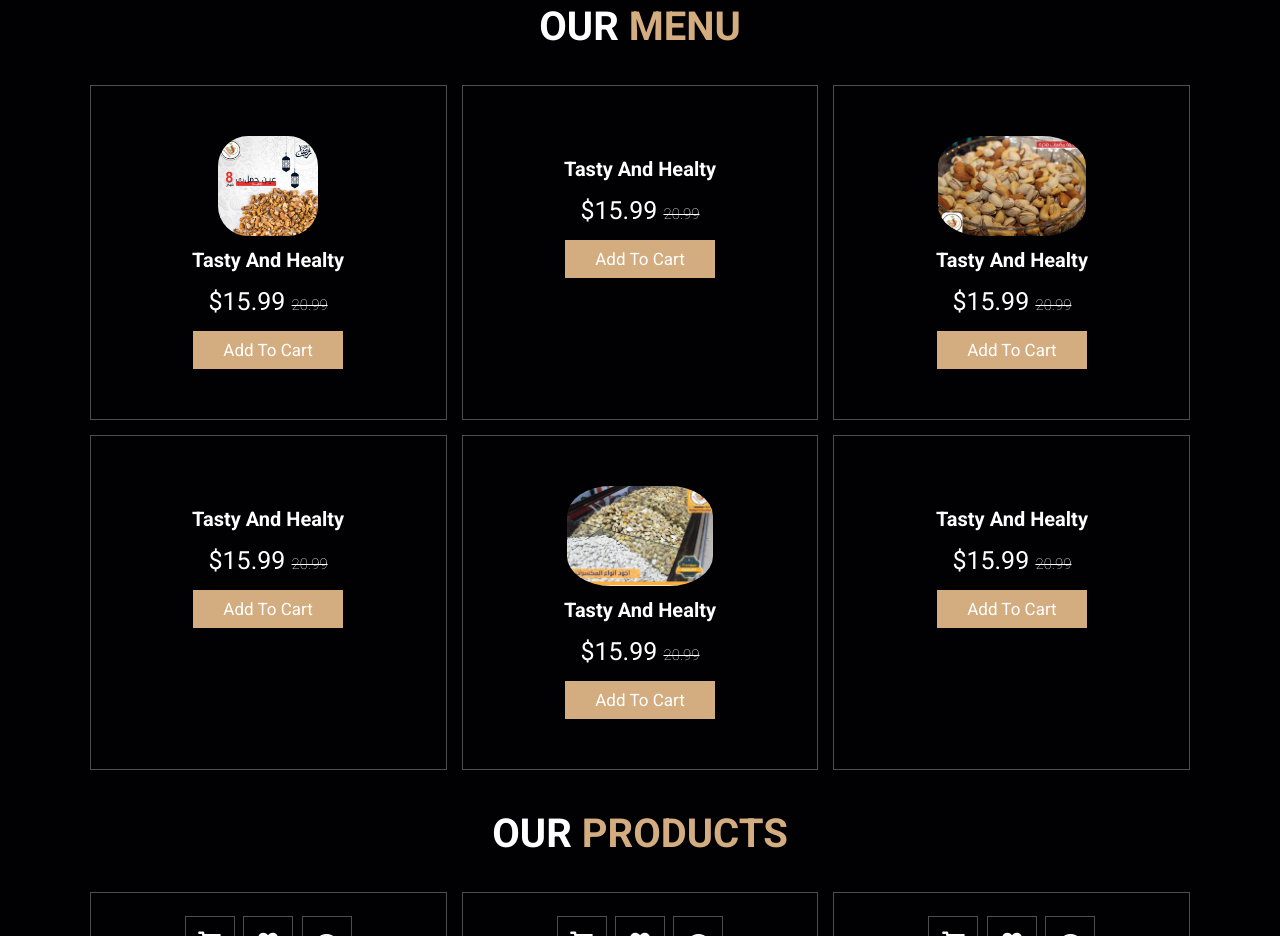
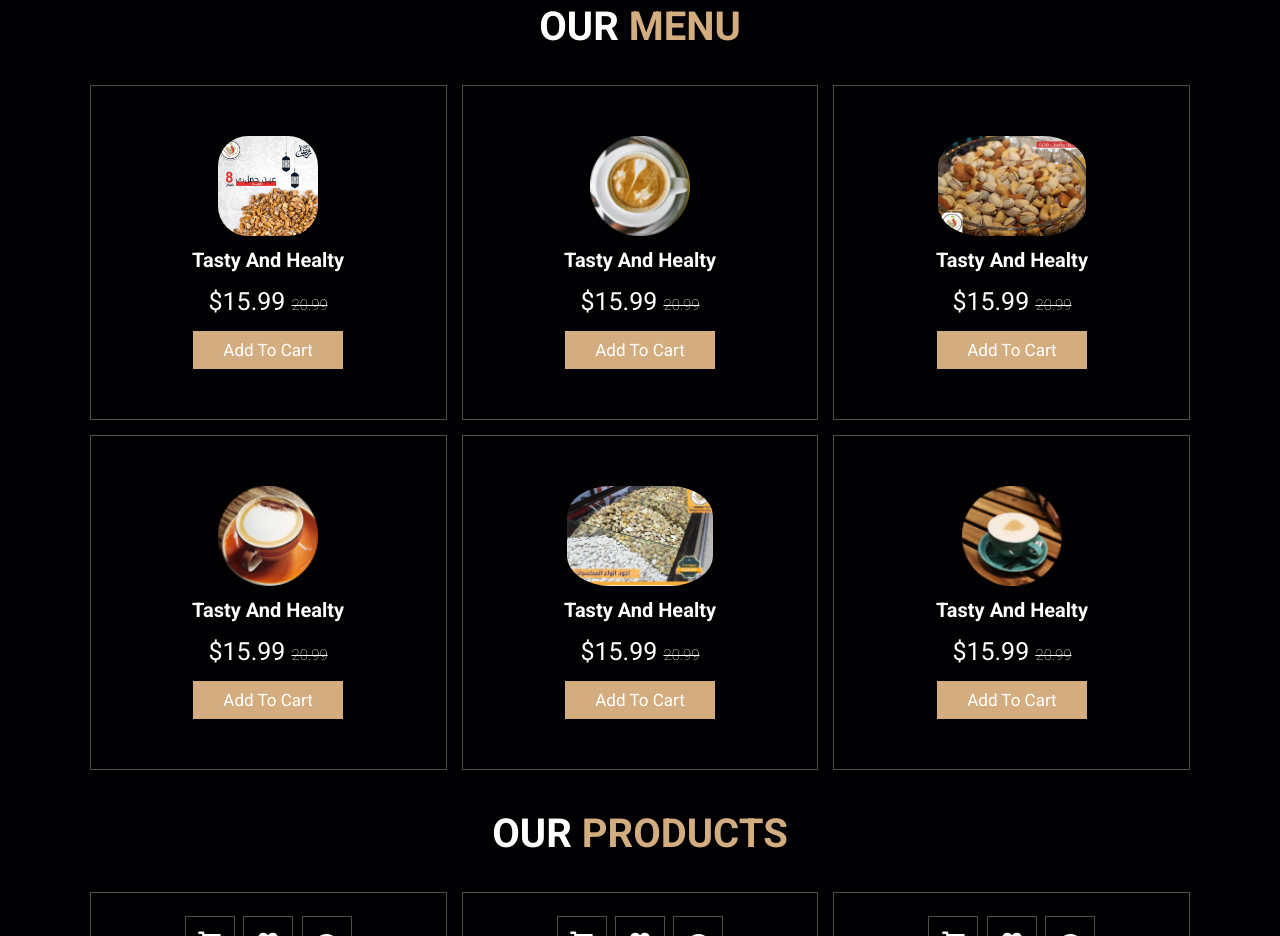
Before and after one commit to Moatheamawi/aljawharanuts.com, a plain HTML site: page index.html in a window 1280 px wide. Shown: the part 1308-2244 px from the top of the page. Drawn offline with Linux system fonts and the light colour scheme; files whose address does not match are found by name.

Commit message:
Update index.html

```diff
--- a/index.html
+++ b/index.html
@@ -140,7 +140,7 @@
         </div>
 
         <div class="box">
-            <img src="images/menu-2.png" alt="">
+            <img src="menu-2.png" alt="">
             <h3>tasty and healty</h3>
             <div class="price">$15.99 <span>20.99</span></div>
             <a href="#" class="btn">add to cart</a>
@@ -154,7 +154,7 @@
         </div>
 
         <div class="box">
-            <img src="images/menu-4.png" alt="">
+            <img src="menu-4.png" alt="">
             <h3>tasty and healty</h3>
             <div class="price">$15.99 <span>20.99</span></div>
             <a href="#" class="btn">add to cart</a>
@@ -168,7 +168,7 @@
         </div>
 
         <div class="box">
-            <img src="images/menu-6.png" alt="">
+            <img src="menu-6.png" alt="">
             <h3>tasty and healty</h3>
             <div class="price">$15.99 <span>20.99</span></div>
             <a href="#" class="btn">add to cart</a>
```
